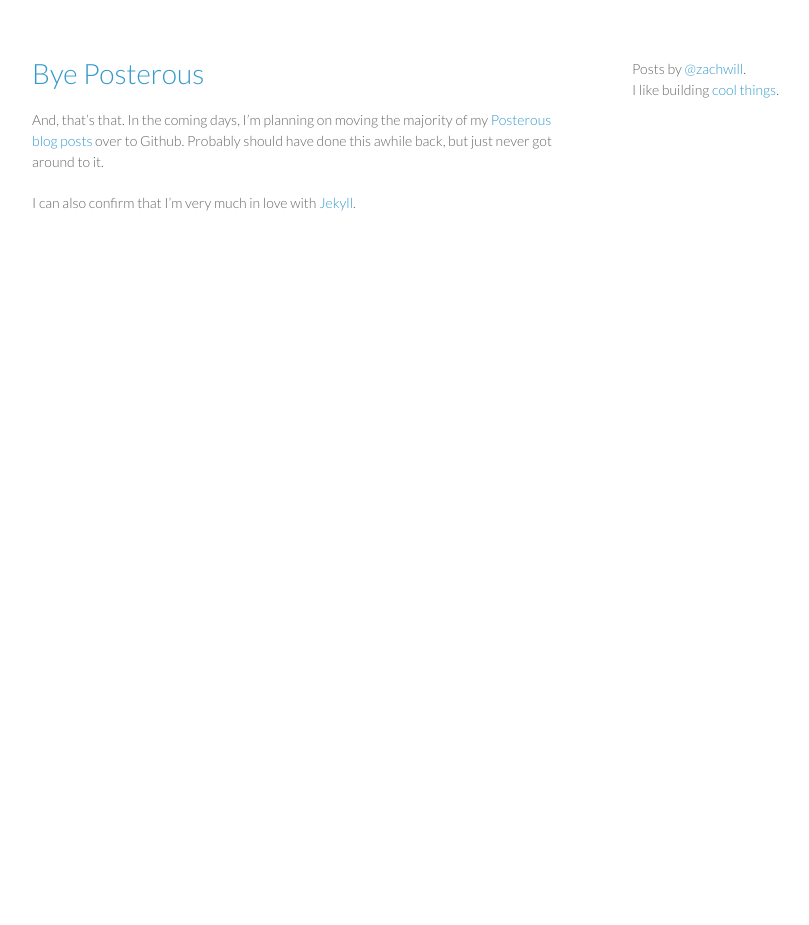
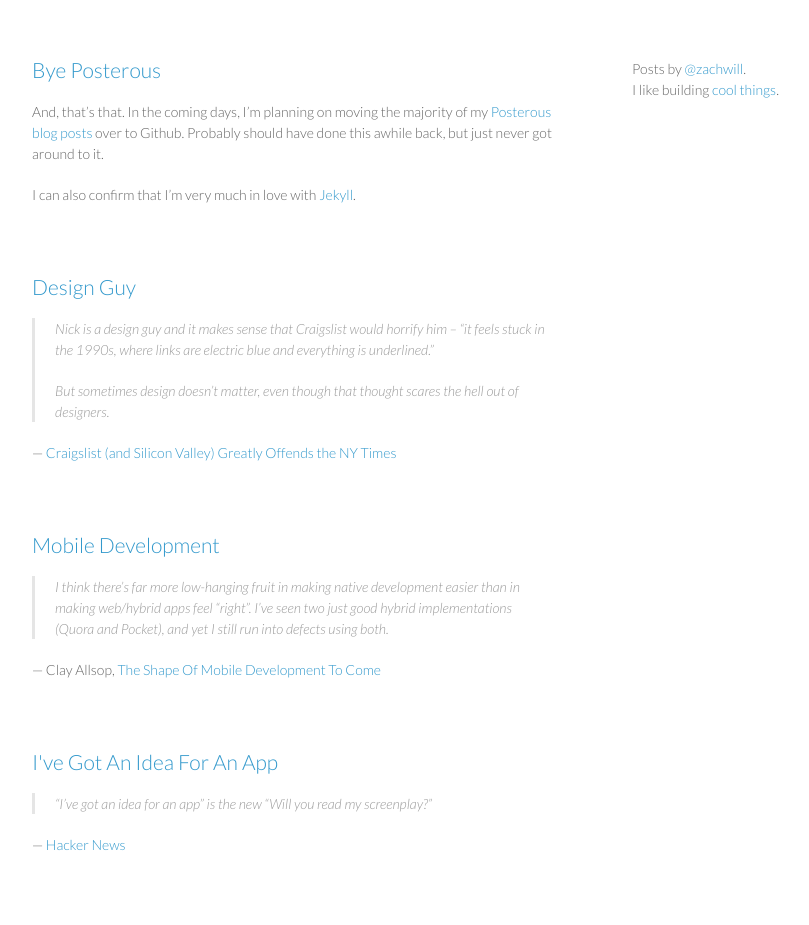
Before and after one commit to zachwill/blog, a Jekyll site: the page built from index.html, in a window 1280 px wide. Shown: the whole page, without its empty margins (178-987 px from the left). Built offline with Jekyll 4.4.1, drawn with Linux system fonts in a browser that asks for light colours; nearby versions of some CDN libraries; Markdown is read by kramdown in place of the engine named in the settings; before the commit the page ends 900 px from its top, so only the background shows below that.

Commit message:
Add some old posts

```diff
--- a/_layouts/default.html
+++ b/_layouts/default.html
@@ -10,9 +10,9 @@
     {% for post in site.posts %}
 
       <section>
-        <h1>
+        <h2>
           <a href="{{ post.url }}">{{ post.title }}</a>
-        </h1>
+        </h2>
         {{ post.content }}
       </section>
     {% endfor %}
--- /dev/null
+++ b/_posts/2012-04-02-idea-for-an-app.md
@@ -0,0 +1,9 @@
+---
+layout    : post
+title     : I've Got An Idea For An App
+permalink : /idea/
+---
+
+> “I’ve got an idea for an app” is the new “Will you read my screenplay?”
+
+&mdash; [Hacker News](http://news.ycombinator.com/item?id=2965931)
--- /dev/null
+++ b/_posts/2012-07-28-mobile-development.md
@@ -0,0 +1,12 @@
+---
+layout    : post
+title     : Mobile Development
+permalink : /mobile-development/
+---
+
+> I think there’s far more low-hanging fruit in making native development easier
+> than in making web/hybrid apps feel “right”. I’ve seen two just good hybrid
+> implementations (Quora and Pocket), and yet I still run into defects using
+> both.
+
+&mdash; Clay Allsop, [The Shape Of Mobile Development To Come](http://clayallsopp.com/posts/the-shape-of-mobile-development-to-come/)
--- /dev/null
+++ b/_posts/2012-07-29-design-guy.md
@@ -0,0 +1,14 @@
+---
+layout    : post
+title     : Design Guy
+permalink : /design-guy/
+---
+
+> Nick is a design guy and it makes sense that Craigslist would horrify him –
+> “it feels stuck in the 1990s, where links are electric blue and everything is
+> underlined.”
+>
+> But sometimes design doesn’t matter, even though that thought scares the hell
+> out of designers.
+
+&mdash; [Craigslist (and Silicon Valley) Greatly Offends the NY Times](http://uncrunched.com/2012/07/29/craigslist-and-silicon-valley-greatly-offends-the-ny-times/)
```
